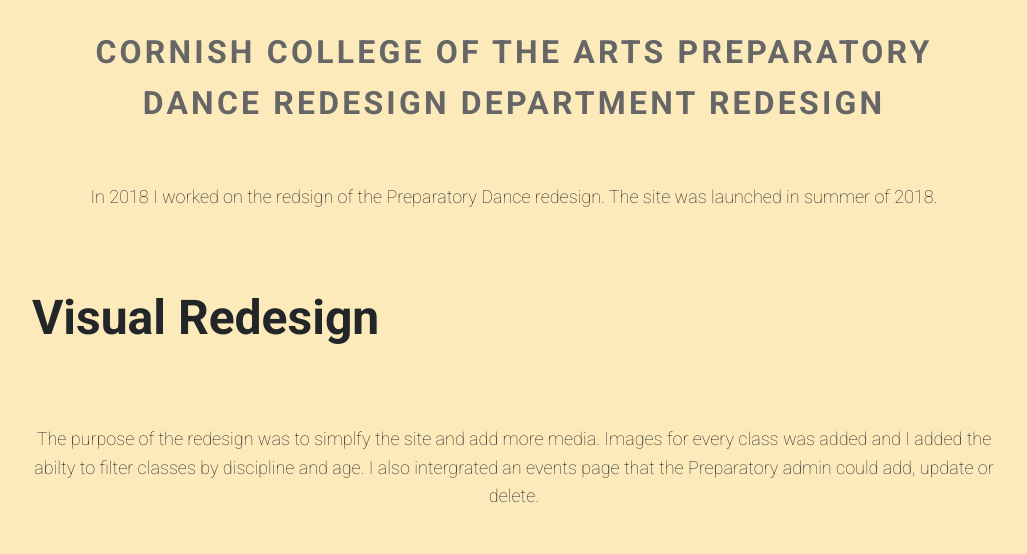
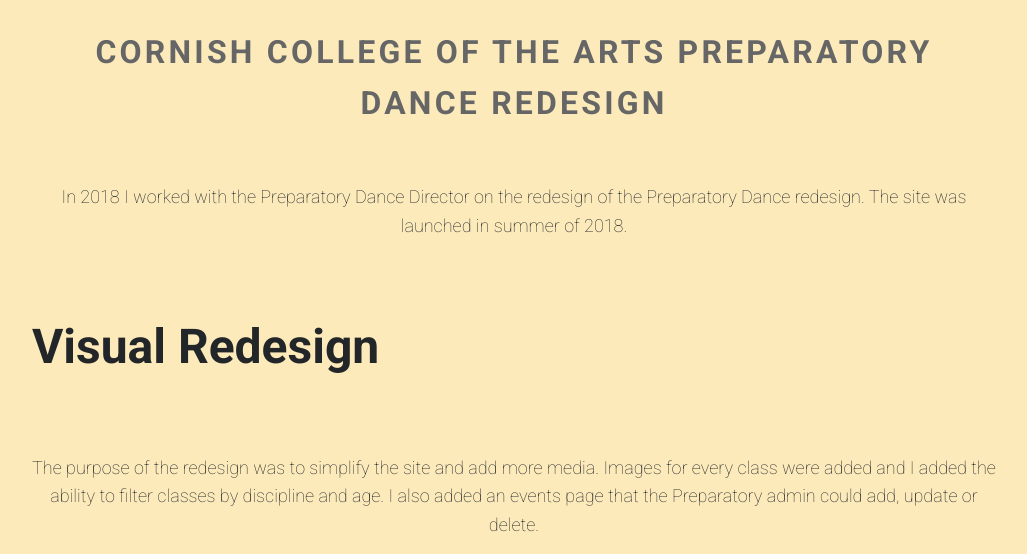
Before and after one commit to generocha/cornish, a plain HTML site: page prepdance.html in a window 1280 px wide. Shown: the top 554 px of the page, without its empty margins (126-1153 px from the left). Drawn offline with Linux system fonts and the light colour scheme.

Commit message:
fix prep dance spelling errors

```diff
--- a/prepdance.html
+++ b/prepdance.html
@@ -10,10 +10,10 @@
 </head>
 <body>
     <section class="intro" id="home">
-        <h1 class="section__title--intro">Cornish College of the Arts Preparatory Dance redesign department redesign</h1>
-        <p>In 2018 I worked on the redsign of the Preparatory Dance redesign. The site was launched in summer of 2018.</p>
+        <h1 class="section__title--intro">Cornish College of the Arts Preparatory Dance redesign</h1>
+        <p>In 2018 I worked with the Preparatory Dance Director on the redesign of the Preparatory Dance redesign. The site was launched in summer of 2018.</p>
         <h2>Visual Redesign</h2>
-        <p>The purpose of the redesign was to simplfy the site and add more media. Images for every class was added and I added the abilty to filter classes by discipline and age. I also intergrated an events page that the Preparatory admin could add, update or delete. </p>
+        <p>The purpose of the redesign was to simplify the site and add more media. Images for every class were added and I added the ability to filter classes by discipline and age. I also added an events page that the Preparatory admin could add, update or delete. </p>
         <p>Below are a few screen shots of the site when it launched.</p>
         <img src="/images/cornish_prepdance_index.jpg">
         <p>Preparatory Dance class listings</p>
```
